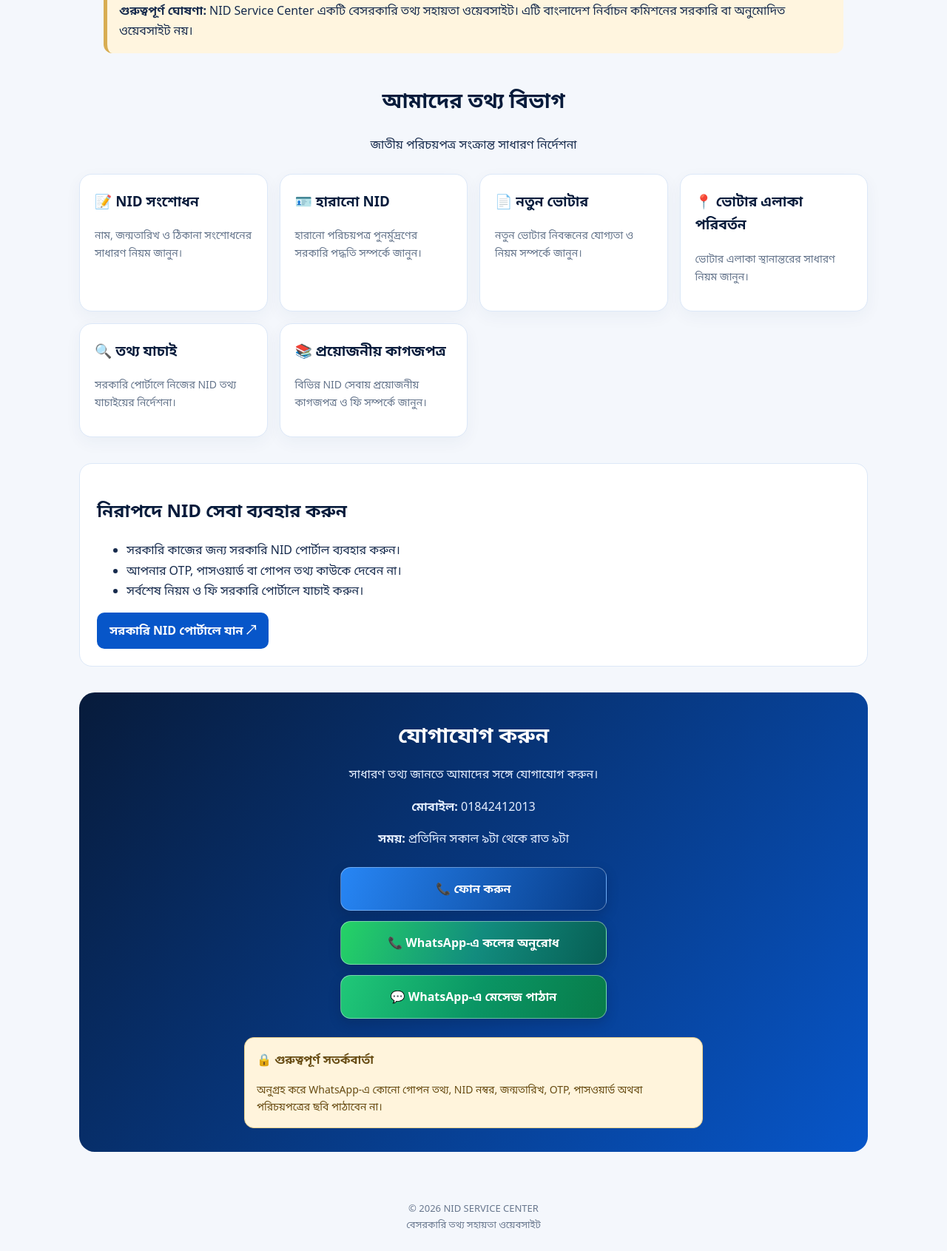
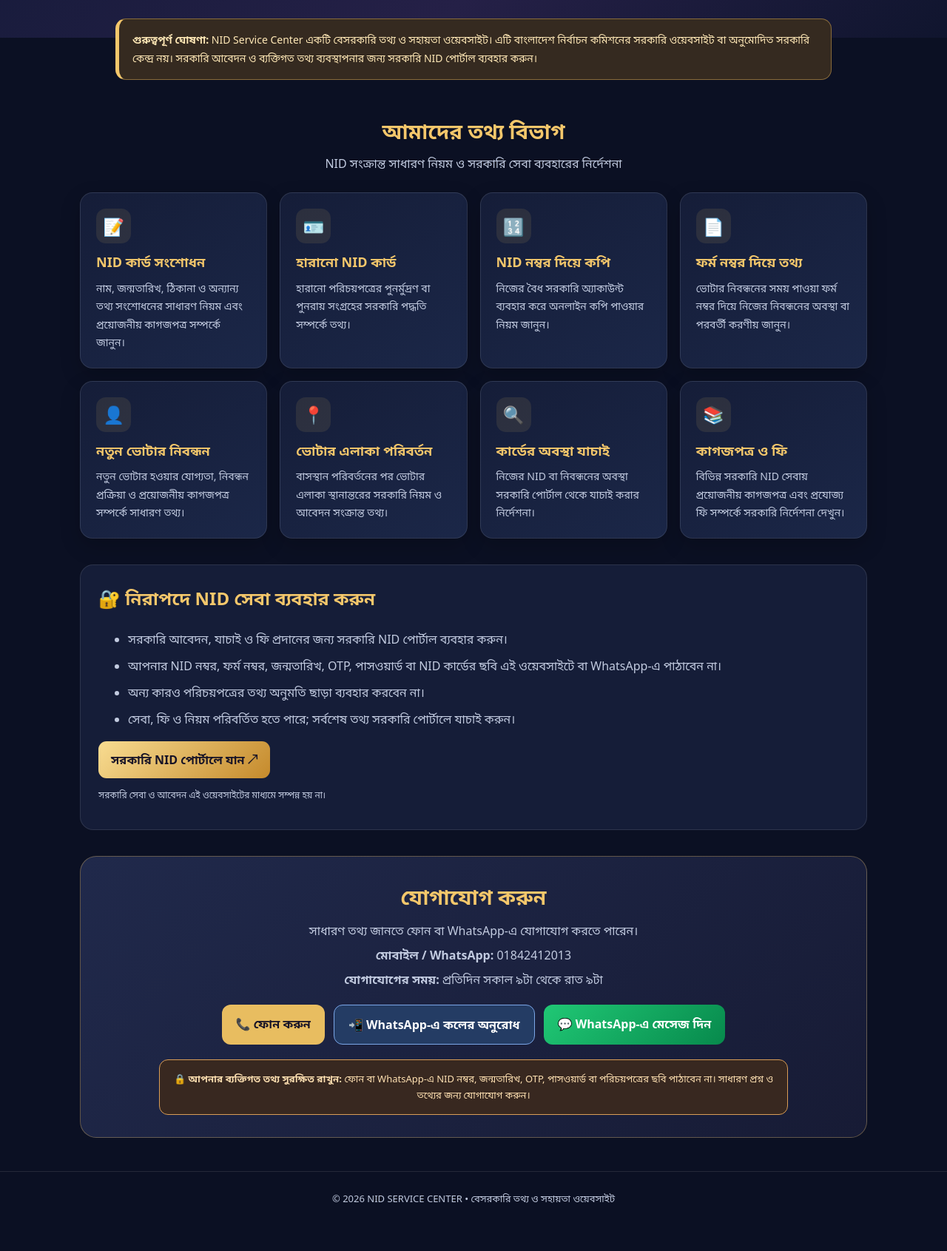
Before and after one commit to mollamdsakil100-star/nid-service-center, a plain HTML site: page index.html in a window 1280 px wide. Shown: the part 542-2233 px from the top of the page at 74% size. After the commit the page ends 2199 px from the top, so only its background shows below. Drawn offline with Linux system fonts and the light colour scheme.

Commit message:
Update index.html

```diff
--- a/index.html
+++ b/index.html
@@ -3,10 +3,14 @@
 <html lang="bn">
 <head>
 <meta charset="UTF-8">
-<meta name="viewport" content="width=device-width, initial-scale=1.0">
-<meta name="description" content="NID Service Center - NID সংক্রান্ত সাধারণ তথ্য ও সহায়তা।">
-<meta name="theme-color" content="#071b3b">
-<title>NID Service Center</title>
+<meta name="viewport" content="width=device-width, initial-scale=1">
+<meta name="description" content="NID Service Center থেকে NID সংশোধন, হারানো কার্ড, ভোটার নিবন্ধন ও NID সংক্রান্ত সাধারণ তথ্য ও সহায়তা জানুন। এটি একটি বেসরকারি তথ্য সহায়তা ওয়েবসাইট।">
+<meta name="theme-color" content="#10152e">
+
+<!-- Google Search Console verification:
+আপনার আসল verification meta tag পেলে এখানে বসাবেন। -->
+
+<title>NID Service Center | NID তথ্য ও সহায়তা</title>
 
 <!-- Google Analytics -->
 <script async src="https://www.googletagmanager.com/gtag/js?id=G-LCR41FDBQ2"></script>
@@ -27,281 +31,271 @@ function trackClick(action) {
 </script>
 
 <style>
+:root {
+  --bg: #0b1023;
+  --panel: #151d38;
+  --panel2: #1b2748;
+  --gold: #f4c76b;
+  --white: #ffffff;
+  --muted: #c2cbe0;
+  --green: #16a765;
+  --line: rgba(255,255,255,.10);
+}
 * { box-sizing: border-box; }
-
+html { scroll-behavior: smooth; }
 body {
   margin: 0;
   font-family: system-ui, "Noto Sans Bengali", sans-serif;
-  background: #f4f7fc;
-  color: #172b4d;
-  line-height: 1.7;
+  background: var(--bg);
+  color: var(--white);
+  line-height: 1.75;
 }
-
 a { text-decoration: none; }
-
-.topline {
-  background: #04132c;
-  color: white;
+.top {
   text-align: center;
-  padding: 9px;
+  padding: 9px 12px;
+  background: #080c1b;
+  color: var(--gold);
   font-size: 13px;
 }
-
 header {
-  background: white;
-  box-shadow: 0 4px 18px #071b3b15;
+  position: sticky;
+  top: 0;
+  z-index: 10;
+  background: rgba(11,16,35,.96);
+  border-bottom: 1px solid var(--line);
 }
-
 .nav {
   max-width: 1100px;
   margin: auto;
-  padding: 14px 18px;
+  padding: 13px 18px;
   display: flex;
   justify-content: space-between;
   align-items: center;
+  gap: 12px;
 }
-
 .brand {
-  color: #071b3b;
-  font-size: 19px;
   font-weight: 900;
+  font-size: 18px;
+  color: var(--white);
 }
-
 .brand span {
   display: inline-grid;
   place-items: center;
-  background: linear-gradient(135deg,#087be8,#071b3b);
-  color: white;
   width: 43px;
   height: 43px;
-  border-radius: 13px;
   margin-right: 8px;
+  border-radius: 12px;
+  background: linear-gradient(135deg,#f8dc91,#b77a21);
+  color: #171326;
 }
-
 .nav a {
-  color: #0756c9;
+  color: var(--gold);
+  font-size: 14px;
   font-weight: 700;
 }
-
 .hero {
-  background: linear-gradient(130deg,#06152f,#0b2c5a,#14518a);
-  color: white;
   text-align: center;
-  padding: 65px 18px;
+  padding: 72px 18px 85px;
+  background:
+    radial-gradient(circle at 80% 15%,#8062b733,transparent 30%),
+    linear-gradient(135deg,#111936,#252047 60%,#10152e);
 }
-
+.tag {
+  display: inline-block;
+  padding: 6px 15px;
+  border: 1px solid #f4c76b77;
+  border-radius: 30px;
+  color: var(--gold);
+  font-size: 13px;
+}
 .hero h1 {
   font-size: clamp(30px,5vw,48px);
   line-height: 1.3;
-  margin: 18px 0;
+  margin: 19px 0 12px;
 }
-
+.hero h1 span { color: var(--gold); }
 .hero p {
-  max-width: 700px;
+  max-width: 720px;
   margin: auto;
-  color: #dceaff;
+  color: var(--muted);
 }
-
-.hero-btn {
+.btn {
   display: inline-block;
-  margin: 22px 5px 0;
-  padding: 12px 20px;
+  padding: 12px 19px;
   border-radius: 12px;
-  background: #f0d18c;
-  color: #17233b;
   font-weight: 800;
+  transition: .2s;
 }
-
+.btn:hover { transform: translateY(-2px); }
+.gold {
+  background: linear-gradient(135deg,#ffe5a0,#d6a23d);
+  color: #171326;
+}
+.dark {
+  border: 1px solid #f4c76b99;
+  color: var(--gold);
+}
+.actions {
+  display: flex;
+  justify-content: center;
+  flex-wrap: wrap;
+  gap: 12px;
+  margin-top: 23px;
+}
 .notice {
   max-width: 1000px;
-  margin: 25px auto;
-  padding: 16px;
-  background: #fff5df;
-  border-left: 5px solid #d8ad52;
-  border-radius: 12px;
+  margin: -26px auto 0;
+  padding: 0 16px;
+  position: relative;
 }
-
+.notice-box {
+  padding: 16px 18px;
+  background: #352a20;
+  border: 1px solid #e7b75a77;
+  border-left: 5px solid var(--gold);
+  border-radius: 14px;
+  color: #ffe8b6;
+  font-size: 14px;
+}
 main {
   max-width: 1100px;
-  margin: 40px auto;
-  padding: 0 17px;
+  margin: 45px auto;
+  padding: 0 18px;
 }
-
 .heading {
   text-align: center;
   margin-bottom: 25px;
 }
-
 .heading h2 {
-  color: #071b3b;
+  color: var(--gold);
   font-size: 28px;
+  margin: 0 0 5px;
 }
-
+.heading p { color: var(--muted); margin: 0; }
 .grid {
   display: grid;
   grid-template-columns: repeat(auto-fit,minmax(220px,1fr));
-  gap: 16px;
+  gap: 17px;
 }
-
 .card {
-  background: white;
-  border: 1px solid #dce8f8;
+  background: linear-gradient(145deg,var(--panel),var(--panel2));
+  border: 1px solid var(--line);
   border-radius: 17px;
-  padding: 20px;
-  box-shadow: 0 7px 22px #153e700c;
+  padding: 21px;
+  box-shadow: 0 10px 28px #0003;
 }
-
-.card h3 {
-  color: #071b3b;
-  margin-top: 0;
+.ico {
+  width: 47px;
+  height: 47px;
+  display: grid;
+  place-items: center;
+  border-radius: 13px;
+  background: #f4c76b19;
+  font-size: 23px;
+  margin-bottom: 10px;
 }
-
-.card p {
-  color: #64748b;
-  font-size: 14px;
-}
-
+.card h3 { color: var(--gold); margin: 0 0 7px; font-size: 18px; }
+.card p { color: var(--muted); margin: 0; font-size: 14px; }
 .info {
   margin-top: 35px;
-  background: white;
-  padding: 23px;
-  border-radius: 17px;
-  border: 1px solid #dce8f8;
+  padding: 24px;
+  background: var(--panel);
+  border: 1px solid var(--line);
+  border-radius: 18px;
 }
-
-.info h2 { color: #071b3b; }
-
+.info h2 { color: var(--gold); margin-top: 0; }
+.info li { color: var(--muted); margin: 8px 0; }
 .official {
   display: inline-block;
   padding: 11px 17px;
-  background: #0756c9;
-  color: white;
-  border-radius: 10px;
-  font-weight: 800;
+  border-radius: 11px;
+  background: linear-gradient(135deg,#f8dc91,#c58a2c);
+  color: #171326;
+  font-weight: 900;
 }
-
+.small { font-size: 12px; color: var(--muted); }
 .contact {
   margin-top: 35px;
-  padding: 32px 18px;
+  padding: 30px 18px;
   text-align: center;
-  color: white;
-  background: linear-gradient(130deg,#071b3b,#0756c9);
-  border-radius: 21px;
+  border: 1px solid #f4c76b55;
+  border-radius: 22px;
+  background: linear-gradient(135deg,#20294b,#171b35);
 }
-
-.contact h2 {
-  font-size: 29px;
-  margin: 0 0 8px;
-}
-
-.contact p { color: #e5efff; }
-
-.contact-buttons {
-  display: flex;
-  flex-direction: column;
-  gap: 14px;
-  max-width: 360px;
-  margin: 25px auto;
-}
-
-.contact-btn {
-  display: block;
-  padding: 15px 18px;
-  border-radius: 14px;
-  color: white;
-  font-size: 16px;
-  font-weight: 850;
-  box-shadow: 0 6px 16px #00112d35;
-  transition: transform .2s, box-shadow .2s;
-}
-
-.contact-btn:hover {
-  transform: translateY(-3px);
-  box-shadow: 0 9px 20px #00112d45;
-}
-
-/* ফোন বাটন */
-.phone {
-  background: linear-gradient(110deg,#2786f5,#073b87);
-  border: 1px solid #ffffff55;
-}
-
-/* WhatsApp কল অনুরোধ বাটন - দুই রঙ */
-.whatsapp-call {
-  background: linear-gradient(110deg,#25d366 0%,#128c7e 52%,#075e54 100%);
-  border: 1px solid #ffffff65;
-}
-
-/* WhatsApp মেসেজ বাটন - দুই রঙ */
-.whatsapp-message {
-  background: linear-gradient(110deg,#20c878 0%,#0a9564 52%,#087c4a 100%);
-  border: 1px solid #ffffff65;
-}
-
-.privacy-warning {
-  max-width: 620px;
-  margin: 24px auto 0;
-  padding: 16px;
-  background: #fff4dc;
-  color: #674b12;
-  border: 1px solid #efd18c;
-  border-radius: 13px;
-  text-align: left;
-}
-
-.privacy-warning p {
-  color: #674b12;
-  font-size: 14px;
-  margin-bottom: 0;
-}
-
-footer {
-  text-align: center;
-  padding: 25px 15px;
-  color: #68778e;
+.contact h2 { color: var(--gold); margin: 0 0 7px; font-size: 28px; }
+.contact p { color: var(--muted); margin: 5px 0; }
+.contact .actions { margin-top: 20px; }
+.phone-btn { background: #e8bd60; color: #171326; }
+.whatsapp-btn { background: linear-gradient(135deg,#20c875,#07894c); color: white; }
+.call-request-btn { background: #243c64; color: white; border: 1px solid #7ba7e8; }
+.privacy {
+  max-width: 850px;
+  margin: 20px auto 0;
+  padding: 14px 16px;
+  border-radius: 12px;
+  background: #382820;
+  border: 1px solid #d99d56;
+  color: #ffe1b2;
   font-size: 13px;
 }
-
+footer {
+  padding: 25px 15px;
+  text-align: center;
+  border-top: 1px solid var(--line);
+  color: var(--muted);
+  font-size: 13px;
+}
 @media(max-width:600px) {
-  .nav { padding: 11px; }
-  .brand { font-size: 15px; }
-  .nav-link { font-size: 13px; }
-  .hero { padding: 48px 15px; }
-  main { padding: 0 13px; }
+  .nav { padding: 10px 12px; }
+  .brand { font-size: 14px; }
+  .nav .navlink { display: none; }
+  .hero { padding: 52px 16px 65px; }
+  main { padding: 0 14px; margin: 35px auto; }
+  .card { padding: 18px; }
+  .contact .actions { flex-direction: column; }
+  .contact .btn { width: 100%; }
 }
 </style>
 </head>
 
 <body>
 
-<div class="topline">
-  NID সংক্রান্ত সাধারণ তথ্য ও সহায়তা
+<div class="top">
+  NID সংক্রান্ত সাধারণ তথ্য সহায়তা • প্রতিদিন সকাল ৯টা – রাত ৯টা
 </div>
 
 <header>
   <div class="nav">
-    <div class="brand"><span>NID</span>NID SERVICE CENTER</div>
-    <a class="nav-link" href="#contact">যোগাযোগ</a>
+    <div class="brand"><span>NID</span> NID SERVICE CENTER</div>
+    <a class="navlink" href="#services">সেবার তথ্য</a>
+    <a class="navlink" href="#contact">যোগাযোগ</a>
   </div>
 </header>
 
 <section class="hero">
-  <h1>আপনার NID সংক্রান্ত তথ্য<br>সহজভাবে জানুন</h1>
+  <span class="tag">NID সংক্রান্ত তথ্য ও সাধারণ সহায়তা</span>
+  <h1>আপনার NID সংক্রান্ত তথ্য<br><span>সহজভাবে জানুন</span></h1>
   <p>
-    জাতীয় পরিচয়পত্র সংশোধন, হারানো কার্ড,
-    নতুন ভোটার ও অনলাইন সেবা সম্পর্কে
-    সাধারণ নির্দেশনা জানুন।
+    জাতীয় পরিচয়পত্র সংশোধন, হারানো কার্ড, ফর্ম নম্বর,
+    ভোটার এলাকা পরিবর্তন এবং অনলাইন সেবা সম্পর্কে
+    প্রয়োজনীয় সাধারণ নির্দেশনা এক জায়গায়।
   </p>
-  <a class="hero-btn" href="#services">সেবাগুলো দেখুন</a>
-  <a class="hero-btn" href="https://services.nidw.gov.bd/" target="_blank" rel="noopener">
-    সরকারি NID পোর্টাল
-  </a>
+  <div class="actions">
+    <a class="btn gold" href="#services">সেবাগুলো দেখুন</a>
+    <a class="btn dark" href="https://services.nidw.gov.bd/" target="_blank" rel="noopener noreferrer">
+      সরকারি NID সেবা
+    </a>
+  </div>
 </section>
 
 <div class="notice">
-  <strong>গুরুত্বপূর্ণ ঘোষণা:</strong>
-  NID Service Center একটি বেসরকারি তথ্য সহায়তা ওয়েবসাইট।
-  এটি বাংলাদেশ নির্বাচন কমিশনের সরকারি বা অনুমোদিত ওয়েবসাইট নয়।
+  <div class="notice-box">
+    <strong>গুরুত্বপূর্ণ ঘোষণা:</strong>
+    NID Service Center একটি বেসরকারি তথ্য ও সহায়তা ওয়েবসাইট।
+    এটি বাংলাদেশ নির্বাচন কমিশনের সরকারি ওয়েবসাইট বা অনুমোদিত সরকারি কেন্দ্র নয়।
+    সরকারি আবেদন ও ব্যক্তিগত তথ্য ব্যবস্থাপনার জন্য সরকারি NID পোর্টাল ব্যবহার করুন।
+  </div>
 </div>
 
 <main>
@@ -309,94 +303,116 @@ footer {
 <section id="services">
   <div class="heading">
     <h2>আমাদের তথ্য বিভাগ</h2>
-    <p>জাতীয় পরিচয়পত্র সংক্রান্ত সাধারণ নির্দেশনা</p>
+    <p>NID সংক্রান্ত সাধারণ নিয়ম ও সরকারি সেবা ব্যবহারের নির্দেশনা</p>
   </div>
 
   <div class="grid">
-    <div class="card">
-      <h3>📝 NID সংশোধন</h3>
-      <p>নাম, জন্মতারিখ ও ঠিকানা সংশোধনের সাধারণ নিয়ম জানুন।</p>
-    </div>
 
-    <div class="card">
-      <h3>🪪 হারানো NID</h3>
-      <p>হারানো পরিচয়পত্র পুনর্মুদ্রণের সরকারি পদ্ধতি সম্পর্কে জানুন।</p>
-    </div>
+    <article class="card">
+      <div class="ico">📝</div>
+      <h3>NID কার্ড সংশোধন</h3>
+      <p>নাম, জন্মতারিখ, ঠিকানা ও অন্যান্য তথ্য সংশোধনের সাধারণ নিয়ম এবং প্রয়োজনীয় কাগজপত্র সম্পর্কে জানুন।</p>
+    </article>
 
-    <div class="card">
-      <h3>📄 নতুন ভোটার</h3>
-      <p>নতুন ভোটার নিবন্ধনের যোগ্যতা ও নিয়ম সম্পর্কে জানুন।</p>
-    </div>
+    <article class="card">
+      <div class="ico">🪪</div>
+      <h3>হারানো NID কার্ড</h3>
+      <p>হারানো পরিচয়পত্রের পুনর্মুদ্রণ বা পুনরায় সংগ্রহের সরকারি পদ্ধতি সম্পর্কে তথ্য।</p>
+    </article>
 
-    <div class="card">
-      <h3>📍 ভোটার এলাকা পরিবর্তন</h3>
-      <p>ভোটার এলাকা স্থানান্তরের সাধারণ নিয়ম জানুন।</p>
-    </div>
+    <article class="card">
+      <div class="ico">🔢</div>
+      <h3>NID নম্বর দিয়ে কপি</h3>
+      <p>নিজের বৈধ সরকারি অ্যাকাউন্ট ব্যবহার করে অনলাইন কপি পাওয়ার নিয়ম জানুন।</p>
+    </article>
 
-    <div class="card">
-      <h3>🔍 তথ্য যাচাই</h3>
-      <p>সরকারি পোর্টালে নিজের NID তথ্য যাচাইয়ের নির্দেশনা।</p>
-    </div>
+    <article class="card">
+      <div class="ico">📄</div>
+      <h3>ফর্ম নম্বর দিয়ে তথ্য</h3>
+      <p>ভোটার নিবন্ধনের সময় পাওয়া ফর্ম নম্বর দিয়ে নিজের নিবন্ধনের অবস্থা বা পরবর্তী করণীয় জানুন।</p>
+    </article>
 
-    <div class="card">
-      <h3>📚 প্রয়োজনীয় কাগজপত্র</h3>
-      <p>বিভিন্ন NID সেবায় প্রয়োজনীয় কাগজপত্র ও ফি সম্পর্কে জানুন।</p>
-    </div>
+    <article class="card">
+      <div class="ico">👤</div>
+      <h3>নতুন ভোটার নিবন্ধন</h3>
+      <p>নতুন ভোটার হওয়ার যোগ্যতা, নিবন্ধন প্রক্রিয়া ও প্রয়োজনীয় কাগজপত্র সম্পর্কে সাধারণ তথ্য।</p>
+    </article>
+
+    <article class="card">
+      <div class="ico">📍</div>
+      <h3>ভোটার এলাকা পরিবর্তন</h3>
+      <p>বাসস্থান পরিবর্তনের পর ভোটার এলাকা স্থানান্তরের সরকারি নিয়ম ও আবেদন সংক্রান্ত তথ্য।</p>
+    </article>
+
+    <article class="card">
+      <div class="ico">🔍</div>
+      <h3>কার্ডের অবস্থা যাচাই</h3>
+      <p>নিজের NID বা নিবন্ধনের অবস্থা সরকারি পোর্টাল থেকে যাচাই করার নির্দেশনা।</p>
+    </article>
+
+    <article class="card">
+      <div class="ico">📚</div>
+      <h3>কাগজপত্র ও ফি</h3>
+      <p>বিভিন্ন সরকারি NID সেবায় প্রয়োজনীয় কাগজপত্র এবং প্রযোজ্য ফি সম্পর্কে সরকারি নির্দেশনা দেখুন।</p>
+    </article>
+
   </div>
 </section>
 
 <section class="info">
-  <h2>নিরাপদে NID সেবা ব্যবহার করুন</h2>
+  <h2>🔐 নিরাপদে NID সেবা ব্যবহার করুন</h2>
   <ul>
-    <li>সরকারি কাজের জন্য সরকারি NID পোর্টাল ব্যবহার করুন।</li>
-    <li>আপনার OTP, পাসওয়ার্ড বা গোপন তথ্য কাউকে দেবেন না।</li>
-    <li>সর্বশেষ নিয়ম ও ফি সরকারি পোর্টালে যাচাই করুন।</li>
+    <li>সরকারি আবেদন, যাচাই ও ফি প্রদানের জন্য সরকারি NID পোর্টাল ব্যবহার করুন।</li>
+    <li>আপনার NID নম্বর, ফর্ম নম্বর, জন্মতারিখ, OTP, পাসওয়ার্ড বা NID কার্ডের ছবি এই ওয়েবসাইটে বা WhatsApp-এ পাঠাবেন না।</li>
+    <li>অন্য কারও পরিচয়পত্রের তথ্য অনুমতি ছাড়া ব্যবহার করবেন না।</li>
+    <li>সেবা, ফি ও নিয়ম পরিবর্তিত হতে পারে; সর্বশেষ তথ্য সরকারি পোর্টালে যাচাই করুন।</li>
   </ul>
 
-  <a class="official"
-     href="https://services.nidw.gov.bd/"
-     target="_blank" rel="noopener">
+  <a class="official" href="https://services.nidw.gov.bd/" target="_blank" rel="noopener noreferrer">
     সরকারি NID পোর্টালে যান ↗
   </a>
+  <p class="small">সরকারি সেবা ও আবেদন এই ওয়েবসাইটের মাধ্যমে সম্পন্ন হয় না।</p>
 </section>
 
 <section class="contact" id="contact">
   <h2>যোগাযোগ করুন</h2>
-  <p>সাধারণ তথ্য জানতে আমাদের সঙ্গে যোগাযোগ করুন।</p>
-  <p><strong>মোবাইল:</strong> 01842412013</p>
-  <p><strong>সময়:</strong> প্রতিদিন সকাল ৯টা থেকে রাত ৯টা</p>
+  <p>সাধারণ তথ্য জানতে ফোন বা WhatsApp-এ যোগাযোগ করতে পারেন।</p>
+  <p><strong>মোবাইল / WhatsApp:</strong> 01842412013</p>
+  <p><strong>যোগাযোগের সময়:</strong> প্রতিদিন সকাল ৯টা থেকে রাত ৯টা</p>
 
-  <div class="contact-buttons">
+  <div class="actions">
 
-    <a class="contact-btn phone"
+    <a class="btn phone-btn"
        href="tel:+8801842412013"
        onclick="trackClick('phone_click')">
-      📞 ফোন করুন
+       📞 ফোন করুন
     </a>
 
-    <a class="contact-btn whatsapp-call"
-       href="https://wa.me/8801842412013?text=আমি%20আপনাকে%20WhatsApp-এ%20কল%20করতে%20চাই।"
-       target="_blank" rel="noopener"
+    <a class="btn call-request-btn"
+       id="whatsappCall"
+       href="#"
+       target="_blank"
+       rel="noopener noreferrer"
        onclick="trackClick('whatsapp_call_request_click')">
-      <span>📞 WhatsApp-এ কলের অনুরোধ</span>
+       📲 WhatsApp-এ কলের অনুরোধ
     </a>
 
-    <a class="contact-btn whatsapp-message"
-       href="https://wa.me/8801842412013?text=আমি%20আপনার%20সেবা%20সম্পর্কে%20জানতে%20চাই।"
-       target="_blank" rel="noopener"
+    <a class="btn whatsapp-btn"
+       id="whatsappMessage"
+       href="#"
+       target="_blank"
+       rel="noopener noreferrer"
        onclick="trackClick('whatsapp_message_click')">
-      <span>💬 WhatsApp-এ মেসেজ পাঠান</span>
+       💬 WhatsApp-এ মেসেজ দিন
     </a>
 
   </div>
 
-  <div class="privacy-warning">
-    <strong>🔒 গুরুত্বপূর্ণ সতর্কবার্তা</strong>
-    <p>
-      অনুগ্রহ করে WhatsApp-এ কোনো গোপন তথ্য,
-      NID নম্বর, জন্মতারিখ, OTP, পাসওয়ার্ড
-      অথবা পরিচয়পত্রের ছবি পাঠাবেন না।
-    </p>
+  <div class="privacy">
+    <strong>🔒 আপনার ব্যক্তিগত তথ্য সুরক্ষিত রাখুন:</strong>
+    ফোন বা WhatsApp-এ NID নম্বর, জন্মতারিখ, OTP,
+    পাসওয়ার্ড বা পরিচয়পত্রের ছবি পাঠাবেন না।
+    সাধারণ প্রশ্ন ও তথ্যের জন্য যোগাযোগ করুন।
   </div>
 </section>
 
@@ -404,14 +420,26 @@ footer {
 
 <footer>
   © <span id="year"></span> NID SERVICE CENTER
-  <br>
-  বেসরকারি তথ্য সহায়তা ওয়েবসাইট
+  • বেসরকারি তথ্য ও সহায়তা ওয়েবসাইট
 </footer>
 
 <script>
-document.getElementById("year").textContent =
-  new Date().getFullYear();
+document.getElementById("year").textContent = new Date().getFullYear();
+
+const whatsappNumber = "8801842412013";
+
+const messageText =
+"আসসালামু আলাইকুম। আমি আপনার NID Service Center-এর ওয়েবসাইট থেকে এসেছি। আমি একটি বিষয়ে সাহায্য চাই। অনুগ্রহ করে জানাবেন, কীভাবে আমাকে সাহায্য করতে পারবেন?";
+
+const callRequestText =
+"আসসালামু আলাইকুম। আমি আপনার সঙ্গে WhatsApp-এ কথা বলতে চাই। সময় হলে অনুগ্রহ করে আমাকে একটি কল করবেন। ধন্যবাদ।";
+
+document.getElementById("whatsappMessage").href =
+"https://wa.me/" + whatsappNumber + "?text=" + encodeURIComponent(messageText);
+
+document.getElementById("whatsappCall").href =
+"https://wa.me/" + whatsappNumber + "?text=" + encodeURIComponent(callRequestText);
 </script>
 
 </body>
-</html>
+  </html>
```
